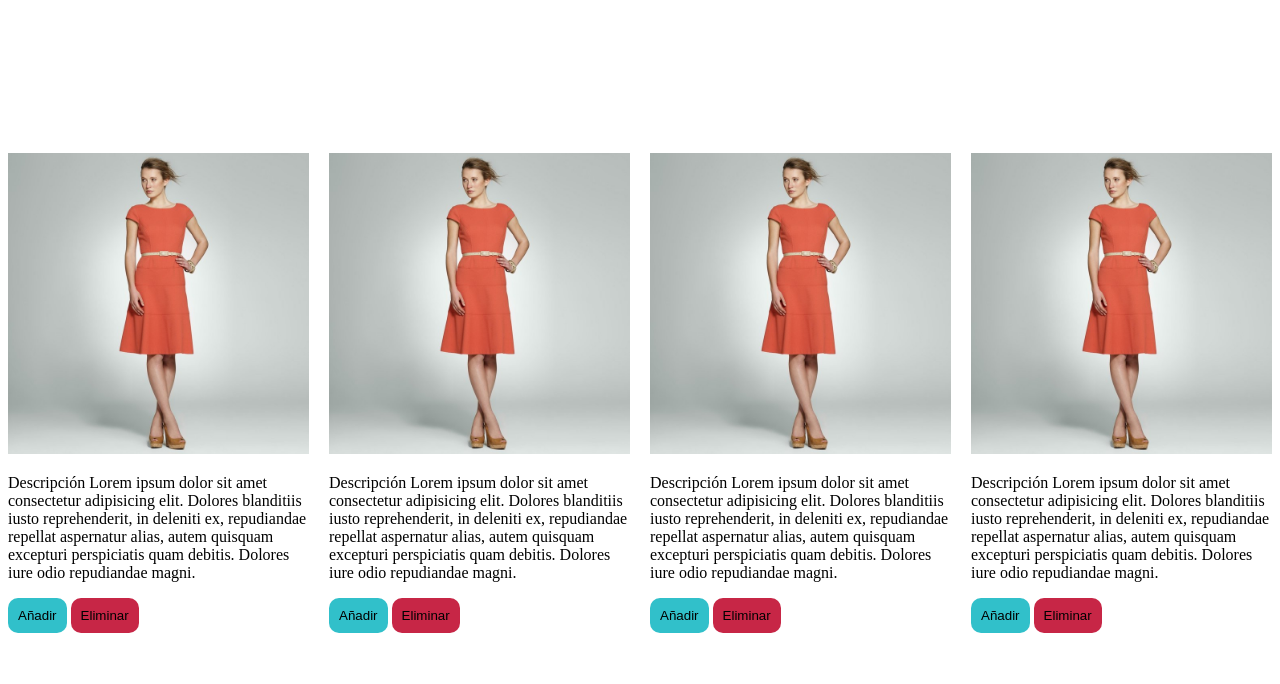
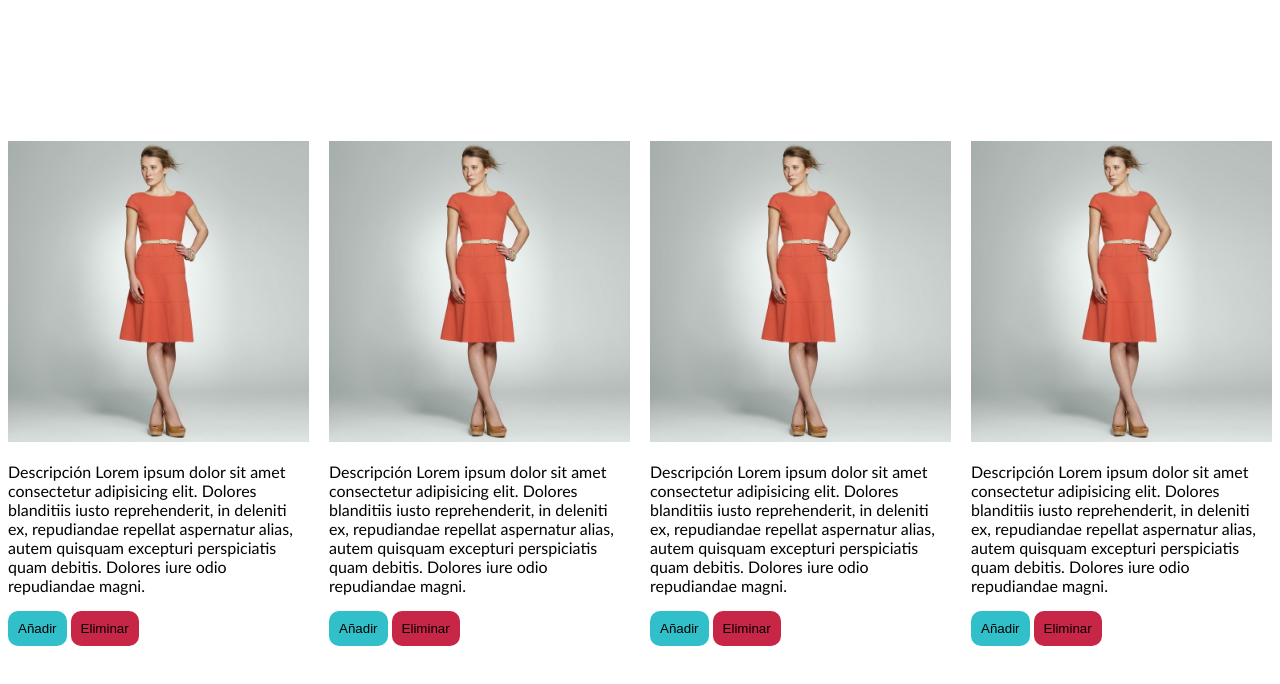
Before and after one commit to JaumeViBu/Dyn-Bem-Media, a plain HTML site: page index.html in a window 1280 px wide. Drawn offline with Linux system fonts and the light colour scheme.

Commit message:
added style to card__description

```diff
--- a/css/style.css
+++ b/css/style.css
@@ -18,6 +18,7 @@ body {
   background-color: gray;
 }
 .card__description {
+  font-family: "Calibri", Helvetica, sans-serif;
 }
 
 .card__button--añadir {
```
